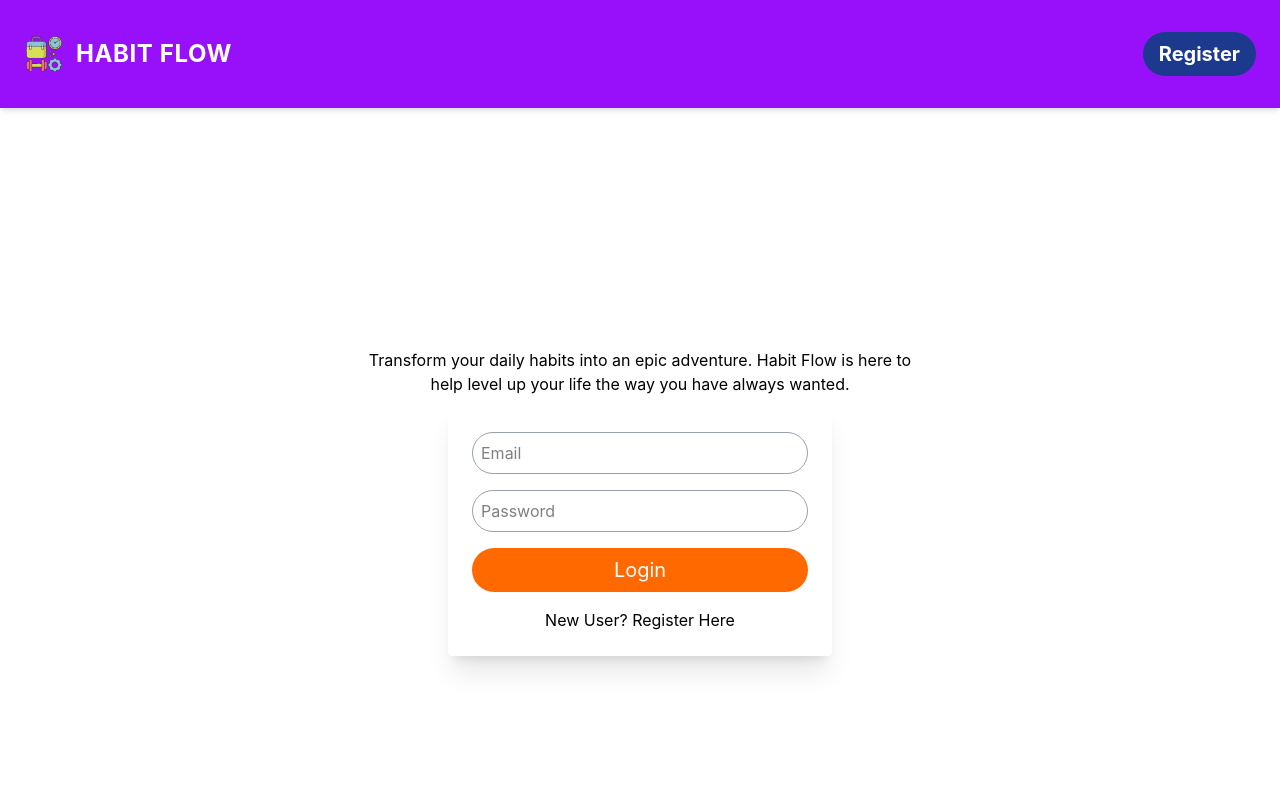
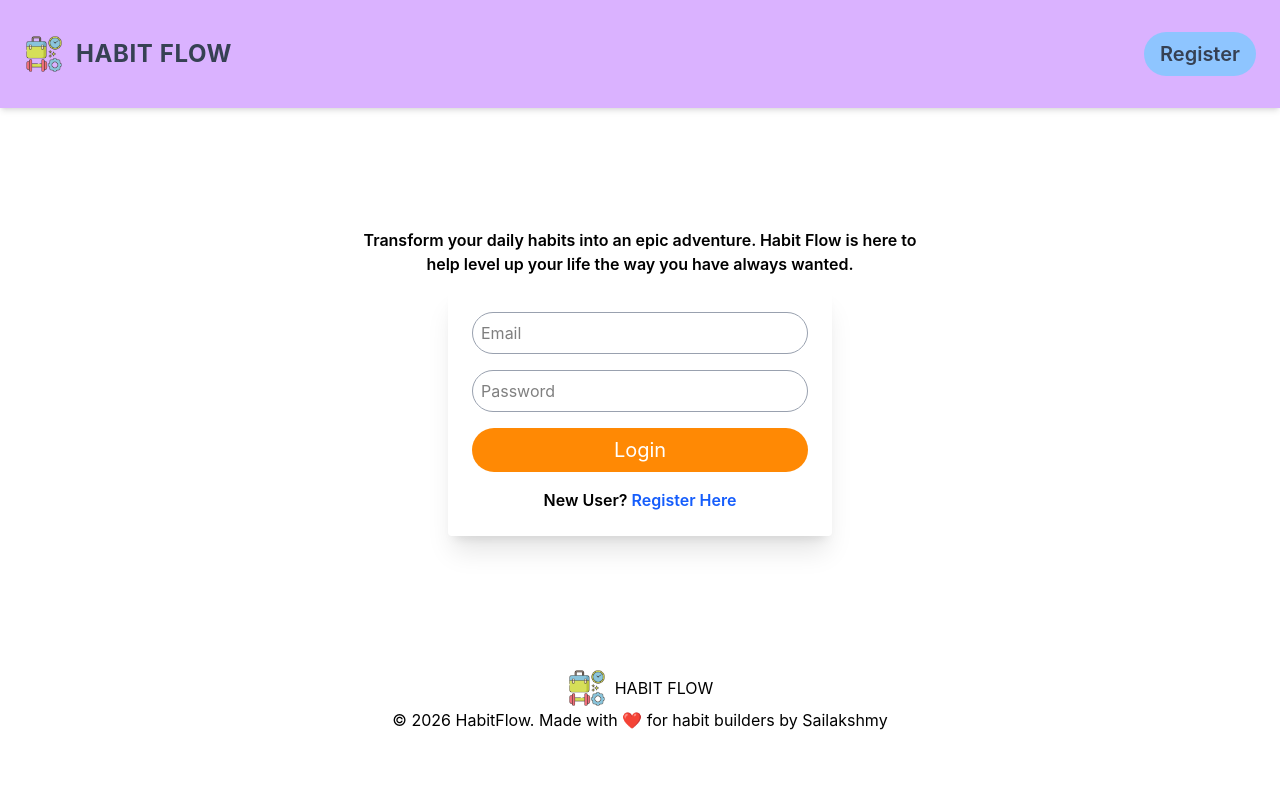
Before and after one commit to sailakshmie26/HabitFlow, a React (Vite) app: page / in a window 1280 px wide. Shown: the top 800 px of the page. Built offline with nearby package versions, Linux system fonts and the light colour scheme.

Commit message:
updated codes

```diff
--- a/src/components/DashboardStats.jsx
+++ b/src/components/DashboardStats.jsx
@@ -10,16 +10,27 @@ const DashboardStats = () => {
 
   return (
     <div
-    className="bg-slate-100 dark:bg-slate-900 p-6 rounded-lg shadow-md">
+    className="bg-white p-6 rounded-xl shadow-lg border border-gray-100">
       <h2
-      className="text-xl font-semibold text-cyan-600 dark:text-cyan-300 mb-4">
+      className="text-xl font-bold text-green-800 mb-4">
       Statistics</h2>
-      <div className="space-y-2 text-slate-700 dark:text-slate-200">
-      <p>Total Habits: <span
-      className="font-bold">{totalHabits}</span></p>
-      <p>Total Streak Points: <span
-      className="font-bold">{totalStreak}</span></p>
-      </div>
+      <div className="grid grid-cols-2 gap-4">
+
+    <div className="bg-blue-50 p-4 rounded-lg text-center">
+      <p className="text-sm text-gray-600">Total Habits</p>
+      <p className="text-2xl font-bold text-blue-600">
+        {totalHabits}
+      </p>
+    </div>
+
+    <div className="bg-green-50 p-4 rounded-lg text-center">
+      <p className="text-sm text-gray-600">Streak Points</p>
+      <p className="text-2xl font-bold text-green-600">
+        {totalStreak}🔥
+      </p>
+    </div>
+
+  </div>
     </div>
   )
 }
--- a/src/components/HabitCard.jsx
+++ b/src/components/HabitCard.jsx
@@ -2,12 +2,15 @@ import { useDispatch, useSelector } from "react-redux";
 import { deleteHabit, completedHabit } from "../features/habits/habitSlice";
 
 const HabitCard = () => {
+
   const dispatch = useDispatch();
   const habits = useSelector((state) => state.habits.habits);
+
   return (
   <>
+  <div className="space-y-4">
    {habits.map((habit) => (
-   <div key={habit.id} className="max-w-sm rounded shadow-lg p-4 mb-4 bg-white">
+   <div key={habit.id} className="bg-white rounded-xl shadow p-4">
      <h3 className="font-bold text-xl mb-2">
        {habit.habitName}
      </h3>
@@ -36,6 +39,7 @@ const HabitCard = () => {
    </div>
      )
    )}
+   </div>
   </>
   );
 };
--- a/src/components/HabitForm.jsx
+++ b/src/components/HabitForm.jsx
@@ -1,5 +1,5 @@
 import { useDispatch, useSelector } from "react-redux";
-import { addHabit, deleteHabit } from "../features/habits/habitSlice";
+import { addHabit } from "../features/habits/habitSlice";
 import { useState } from "react";
 
 const HabitForm = () => {
@@ -9,15 +9,15 @@ const HabitForm = () => {
   return (
     <>
       <div>
-        <h2>Add a habit</h2>
+        <h2 className="text-gray-900 font-semibold">Add a habit</h2>
       </div>
       <div>
-        <form className="w-full max-w-sm">
-          <div className="flex items-center border-b border-black-500 py-2">
+        <form className="w-full max-w-md">
+          <div className="flex gap-2">
             <input
             onInput={(e)=> setHabitName(e.target.value)}
             value={habitName}
-              className="appearance-none bg-transparent border-none w-full text-gray-700 mr-3 py-1 px-2 leading-tight focus:outline-none"
+              className="flex-1 px-4 py-2 border border-gray-300 rounded-lg shadow-sm focus:outline-none focus:ring-2 focus:ring-blue-400"
               type="text"
               placeholder="Habit name"
               aria-label="Habit name"
@@ -35,7 +35,7 @@ const HabitForm = () => {
               }))
               setHabitName("");
             }}
-              className="flex-shrink-0 bg-blue-500 border-blue-500 text-sm border-4 text-white py-1 px-2 rounded"
+              className="bg-blue-500 hover:bg-blue-600 text-white px-4 py-2 rounded-lg shadow"
               type="button"
             >
               Add
@@ -44,7 +44,7 @@ const HabitForm = () => {
             onClick={()=>{
               setHabitName("")
             }}
-              className="flex-shrink-0 border-transparent border-4 text-black-500 text-sm py-1 px-2 rounded"
+              className="bg-gray-200 hover:bg-gray-300 px-4 py-2 rounded-lg"
               type="button"
             >
               Cancel
--- a/src/components/Navbar.jsx
+++ b/src/components/Navbar.jsx
@@ -1,34 +1,46 @@
 import habitFlowIcon from "../assets/habitFlowIcon.png";
-import { Link } from "react-router-dom";
-import { useSelector } from "react-redux";
+import { Link, useNavigate } from "react-router-dom";
+import { useDispatch, useSelector } from "react-redux";
+import { logoutUser } from "../features/auth/authSlice";
 
 const Navbar = () => {
-  const isLoggedIn = useSelector((state) => state.users.loggedinUser)
+  const dispatch = useDispatch();
+  const navigate = useNavigate();
+
+  const loggedinUser = useSelector((state) => state.users.loggedinUser);
+  const handleLogout = () => {
+    dispatch(logoutUser());
+    navigate("/");
+  };
+
   return (
     <>
-    <div
-    className="sticky top-0 z-50 flex justify-between items-center px-6 py-3 bg-purple-600 text-white shadow-md">
-    <div
-    className=" flex items-center gap-3 text-black-500 text-xl py-2">
-      <img src={habitFlowIcon} alt="HabitFlowIcon"
-      className="w-10 h-10 transform hover:scale-110 transition"/>
-      <h1
-      className="text-2xl font-bold tracking-wide">HABIT FLOW</h1>
+      <div className="sticky top-0 z-50 flex justify-between items-center px-6 py-3 bg-purple-300 text-gray-700 shadow-md">
+        <div className=" flex items-center gap-3 text-black-500 text-xl py-2">
+          <img
+            src={habitFlowIcon}
+            alt="HabitFlowIcon"
+            className="w-10 h-10 transform hover:scale-110 transition"
+          />
+          <h1 className="text-2xl font-bold tracking-wide">HABIT FLOW</h1>
         </div>
 
         <div className="flex gap-3 text-xl py-5">
-      {isLoggedIn ? (
+          {loggedinUser ? (
             <button
-        className="bg-red-400 hover:bg-red-600 text-white font-semibold py-2 px-4 rounded-full transition">
-        <Link to={'/logout'}>Logout</Link></button>
+              onClick={handleLogout}
+              className="bg-red-400 hover:bg-red-600 text-white font-semibold py-2 px-4 rounded-full transition"
+            >
+              Logout
+            </button>
           ) : (
-        <button
-    className="bg-blue-900 hover:bg-blue-500 text-white font-bold py-2 px-4 rounded-full">
-    <Link to={'/register'}>Register</Link></button>
+            <Link to={"/register"}>
+              <button className="bg-blue-300 hover:bg-blue-500 text-gray-700 font-semibold py-2 px-4 rounded-full">
+                Register
+              </button>
+            </Link>
           )}
-
         </div>
-
       </div>
     </>
   );
--- a/src/components/ProgressChart.jsx
+++ b/src/components/ProgressChart.jsx
@@ -6,6 +6,7 @@ import { ResponsiveContainer } from 'recharts';
 const ProgressChart = () => {
   const habits = useSelector((state) => state.habits.habits)
   const days = ["Sun", "Mon", "Tue", "Wed", "Thu", "Fri", "Sat"]
+
   const weeklyData = days.map((day,index)=>{
     let count = 0;
     habits.forEach((habit)=>{
--- a/src/pages/Dashboard.jsx
+++ b/src/pages/Dashboard.jsx
@@ -11,7 +11,7 @@ const Dashboard = () => {
     <>
       <Navbar/>
       <div className="max-w-6xl mx-auto p-6">
-        <h2 className="text-2xl font-bold mb-6">Welcome back!</h2>
+        <h2 className="text-2xl text-green-900 font-bold mb-6">Welcome!</h2>
 
         <HabitForm />
 
--- a/src/pages/Login.jsx
+++ b/src/pages/Login.jsx
@@ -37,8 +37,8 @@ const Login = () => {
   return (
     <>
       <Navbar />
-      <div className="min-h-screen flex flex-col justify-center items-center gap-3">
-        <h2 className="text-center max-w-xl">
+      <div className="min-h-[70vh] flex flex-col justify-center items-center gap-3">
+        <h2 className="text-center font-semibold max-w-xl">
           Transform your daily habits into an epic adventure. Habit Flow is here
           to help level up your life the way you have always wanted.
         </h2>
@@ -63,10 +63,11 @@ const Login = () => {
 
         <button
         type="submit"
-        className="bg-orange-500 text-white text-xl rounded-full p-2">
+        className="bg-orange-400 hover:bg-orange-500 text-white text-xl rounded-full p-2">
         Login</button>
 
-        <p className="text-center">New User? <Link to={'/register'}>
+        <p className="text-center font-semibold">New User? <Link
+        className="text-blue-600" to={'/register'}>
         Register Here</Link></p>
        </form>
         <div>
--- a/src/services/aiService.js
+++ b/src/services/aiService.js
@@ -28,6 +28,7 @@ export const getAISuggestions = async (habits) => {
       console.log(data);
       return "AI failed to generate suggestions";
     }
+    return data.candidates[0].content.parts[0].text
   } catch (error) {
     console.log("AI Suggestion error:", error);
     return "Could not generate suggestions.";
```
Lines whose indentation alone changed are shown as unchanged.
